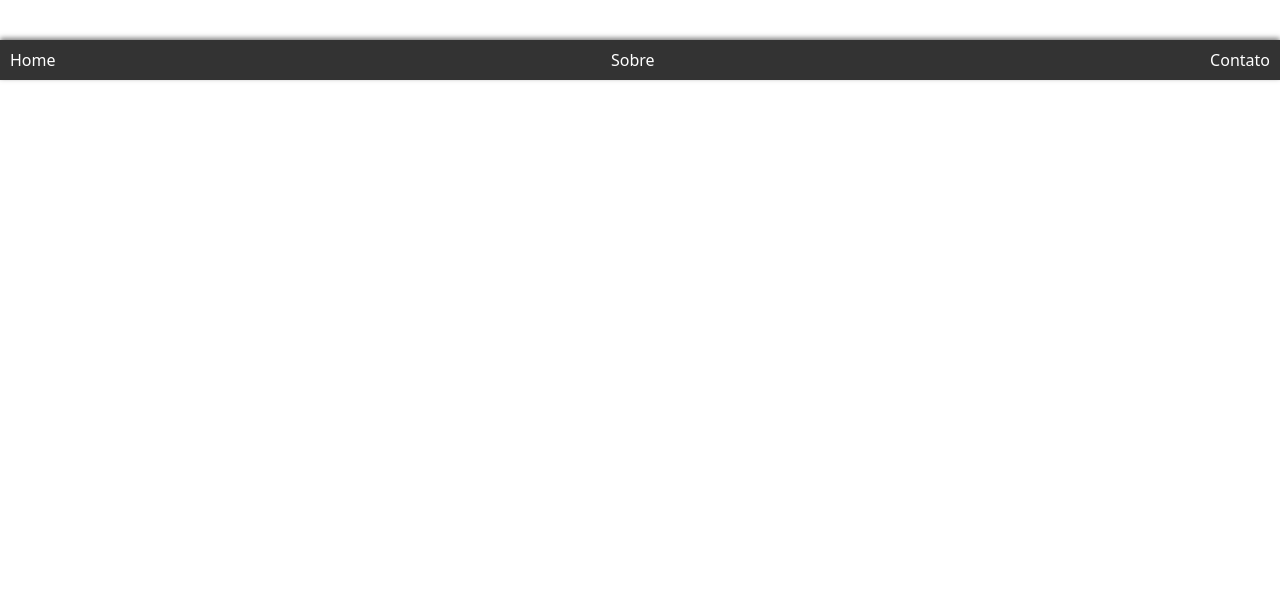
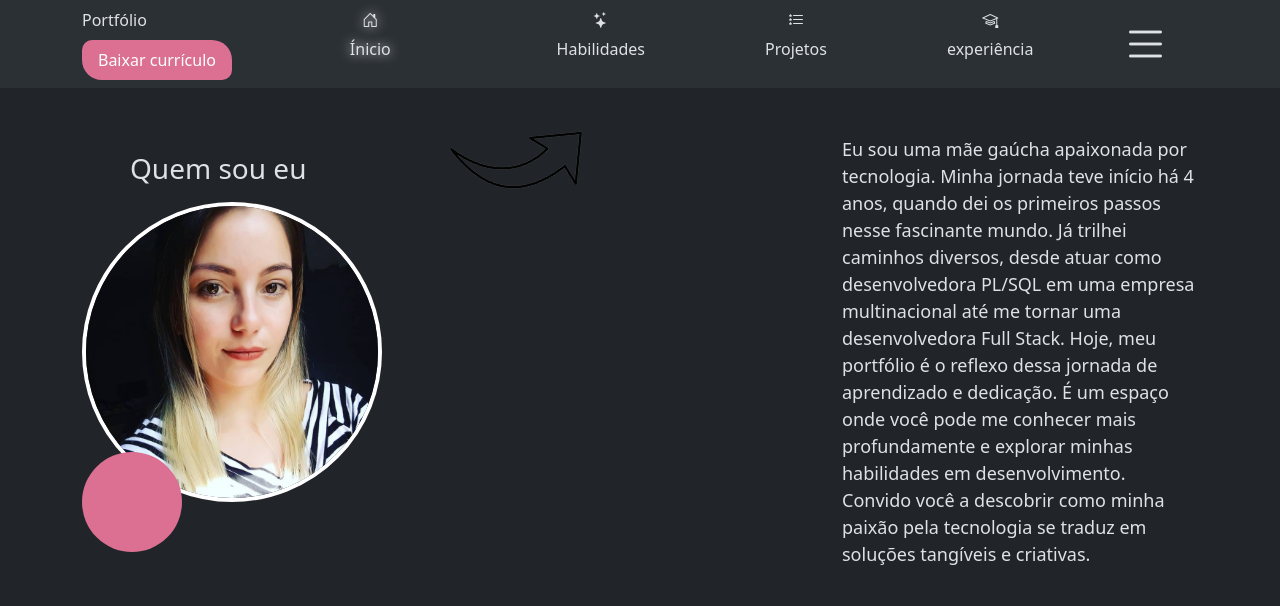
Before and after one commit to TaiSilva/portifolio, a plain HTML site: page index.html in a window 1280 px wide. Drawn offline with nearby package versions, Linux system fonts and the light colour scheme.

Commit message:
criado a página index

```diff
--- a/index.html
+++ b/index.html
@@ -1,21 +1,113 @@
 <!DOCTYPE html>
-<html lang="en">
+<html lang="en" data-bs-theme="dark">
 <head>
     <meta charset="UTF-8">
     <meta name="viewport" content="width=device-width, initial-scale=1.0">
     <title>Document</title>
     <link rel="stylesheet" href="./src/css/style.css">
     <link href="https://cdn.jsdelivr.net/npm/bootstrap@5.3.1/dist/css/bootstrap.min.css" rel="stylesheet">
+    <link rel="stylesheet" href="https://cdn.jsdelivr.net/npm/bootstrap-icons@1.10.5/font/bootstrap-icons.css">
+    <script src="https://cdnjs.cloudflare.com/ajax/libs/gsap/3.9.1/gsap.min.js"></script>
+
 </head>
-<body>
+<body class="body">
+    <header>
+        <nav class="navbar bg-body-tertiary">
+            <div class="container">
+                <div class="row">
+                    <div class="col">
+                        <span>
+                            <label for="">Portfólio</label>
+                            <a href="./src/curriculo.pdf" download><button id="curriculo" class="curriculo mt-2">Baixar currículo</button></a>
+                        </span>
+                    </div>
+                    <div class="col home text-shandow mx-5 px-5 d-none d-sm-block">
+                        <span class="">
+                            <i class="bi bi-house-door"></i>
+                            <label for="" class="inicio">Ínicio</label>
+                        </span>
+                    </div>
+                    <div class="col skill mx-5 d-none d-sm-block">
+                        <span>
+                            <i class="bi bi-stars"></i>
+                            <label for="" class="habilidades">Habilidades</label>
+                        </span>
+                    </div>
+                    <div class="col project mx-5 d-none d-sm-block">
+                        <span>
+                            <i class="bi bi-list-stars"></i>
+                            <label for="" class="projeto">Projetos</label>
+                        </span>
+                    </div>
+                    <div class="col experience mx-5 d-none d-sm-block">
+                        <span>
+                            <i class="bi bi-mortarboard"></i>
+                            <label for="" class="experiencia">experiência</label>
+                        </span>
+                    </div>
+                    <div class="col mx-3">
+                        <span class="mt-0">
+                            <i class="bi bi-list"></i>
+                        </span>
+                    </div>
+                </div>
+            </div>
+          </nav>
+    </header>
+    <main>
+        <div class="container">
+            <div class="row">
+                <div class="col-md-4 mt-5">
+                    <h3><p class="mx-5 my-3" id="quemsoueu">Quem sou eu</p></h3>
+                    <img src="./src/img/foto-eu.jpg" alt="" class="foto">
+
+                    <div class="circulopeq"></div>
+
+                </div>
+                <div class="col-md-4 d-flex align-items-center justify-content-center d-none d-sm-block">
+
+                    <img src="./src/img/flecha-removebg-preview.png" alt="" class="fotoflecha">
+                </div>
+                <div class="col-md-4 mt-5">
+                    <p class="descricao">Eu sou uma mãe gaúcha apaixonada por tecnologia. Minha jornada teve início há 4 anos, quando dei os primeiros passos nesse fascinante mundo. Já trilhei caminhos diversos, desde atuar como desenvolvedora PL/SQL em uma empresa multinacional até me tornar uma desenvolvedora Full Stack.
+
+                        Hoje, meu portfólio é o reflexo dessa jornada de aprendizado e dedicação. É um espaço onde você pode me conhecer mais profundamente e explorar minhas habilidades em desenvolvimento. Convido você a descobrir como minha paixão pela tecnologia se traduz em soluções tangíveis e criativas.</p>
+                </div>
+
+            </div>
+        </div>
+    </main>
     <footer>
-        <nav class="navbar" id="navbar">
-            <a href="#">Home</a>
-            <a href="#">Sobre</a>
-            <a href="#">Contato</a>
-        </nav>
+        <div class="container">
+            <div class="row">
+                <div class="col home text-shandow d-block d-sm-none">
+                    <span class="">
+                        <i class="bi bi-house-door"></i>
+                        <label for="" class="inicio">Ínicio</label>
+                    </span>
+                </div>
+                <div class="col skill d-block d-sm-none">
+                    <span>
+                        <i class="bi bi-stars"></i>
+                        <label for="" class="habilidades">Habilidades</label>
+                    </span>
+                </div>
+                <div class="col project d-block d-sm-none">
+                    <span>
+                        <i class="bi bi-list-stars"></i>
+                        <label for="" class="projeto">Projetos</label>
+                    </span>
+                </div>
+                <div class="col experience d-block d-sm-none">
+                    <span>
+                        <i class="bi bi-mortarboard"></i>
+                        <label for="" class="experiencia">experiência</label>
+                    </span>
+                </div>
+
+            </div>
+        </div>
     </footer>
-
     <script src="./src/js/index.js"></script>
 </body>
 </html>
--- a/src/css/style.css
+++ b/src/css/style.css
@@ -1,34 +1,61 @@
-.navbar {
-    background-color: #333;
-    color: #fff;
-    padding: 10px;
-    position: fixed;
-    bottom: 0;
-    width: 100%;
-    box-shadow: 0px -2px 5px rgba(0, 0, 0, 0.5);
-    transition: transform 0.3s ease-in-out;
-    transform: translateY(100%);
+
+.home, .skill, .project, .experience {
+   text-align: center;
+  }
+
+
+.bi-house-door, .bi-stars, .bi-list-stars, .bi-mortarboard{
+    display: block;
+    margin: 0 auto;
 }
+.inicio, .habilidades, .projeto, .experiencia{
+    display: block;
+    margin-top: 5px;
+}
+.text-shandow{
+    text-shadow: 0 0 12px white;
+}
+.buttonlista{
 
-.navbar.open {
-    transform: translateY(0);
+    background-color: rgb(61, 61, 61);
 }
-
-.navbar.scrolled {
-    background-color: #555;
-}
-
-/* Estilos para os itens da navbar */
-.navbar a {
-    color: #fff;
-    text-decoration: none;
-    margin: 0 10px;
-}
-
-/* Estilos para itens da navbar quando aberta */
-.navbar.open a {
-    display: block;
-    margin: 10px;
-}
-
-/* Outros estilos de responsividade e posicionamento */
+.bi-list {
+    font-size: 3rem; /* Ajuste o valor conforme desejado */
+  }
+  .curriculo{
+    width: 150px;
+    height: 40px;
+    border: none;
+    border-radius: 10px 20px;
+    background-color: palevioletred;
+  }
+  .circulo{
+    width: 300px;
+    height: 300px;
+    border: 2px solid white;
+    border-radius: 50%;
+    position: relative;
+    top: 30px;
+  }
+  .circulopeq{
+    width: 100px;
+    height: 100px;
+    background-color: palevioletred;
+    border-radius: 50%;
+    position: relative;
+    top: -50px;
+  }
+  .foto{
+    width: 300px;
+    height: 300px;
+    border-radius: 50%;
+    border: 4px solid white;
+  }
+  .fotoflecha{
+    width: 130px;
+    height: 130px;
+    transform: rotate(-45deg);
+  }
+  .descricao{
+    font-size: 18px;
+  }
--- a/src/js/index.js
+++ b/src/js/index.js
@@ -1,15 +1,34 @@
-document.addEventListener("DOMContentLoaded", function() {
-    const navbar = document.getElementById("navbar");
+const box = document.getElementById('box');
 
-    navbar.addEventListener("mouseover", function() {
-        navbar.classList.toggle("open");
-    });
+gsap.to(box, {
+  duration: 1, // Duração da animação em segundos
+  width: 200, // Largura final
+  height: 200, // Altura final
+  repeat: -1, // Repetir a animação infinitamente
+  yoyo: true, // Inverter a animação no fim
+  ease: 'power1.inOut' // Easing da animação
+});
 
-    window.addEventListener("mouseover", function() {
-        if (window.scrollY > 100) {
-            navbar.classList.add("scrolled");
-        } else {
-            navbar.classList.remove("scrolled");
-        }
-    });
-});
+const textElement = document.getElementById('quemsoueu');
+const text = textElement.textContent;
+textElement.textContent = ''; // Limpar o texto inicial
+
+let currentChar = 0;
+
+function type() {
+  textElement.textContent += text[currentChar];
+  currentChar++;
+  if (currentChar < text.length) {
+    gsap.delayedCall(0.1, type); // Chama a função novamente após 0.1 segundo
+  }
+}
+
+type();
+/*const downloadButton = document.getElementById('curriculo');
+
+  downloadButton.addEventListener('click', () => {
+    const downloadLink = document.createElement('a');
+    downloadLink.href = 'C:/xampp/htdocs/portfolio/src/curriculo'; // Substitua pelo caminho real do seu arquivo
+    downloadLink.download = 'curriculo_taiane'; // Substitua pelo nome desejado para o arquivo
+    downloadLink.click();
+  });*/
```
Also changed, not shown: src/img/flecha-removebg-preview.png (added), src/img/foto-eu.jpg (added), src/img/foto-executiva.jpg (added), 1 other file.
